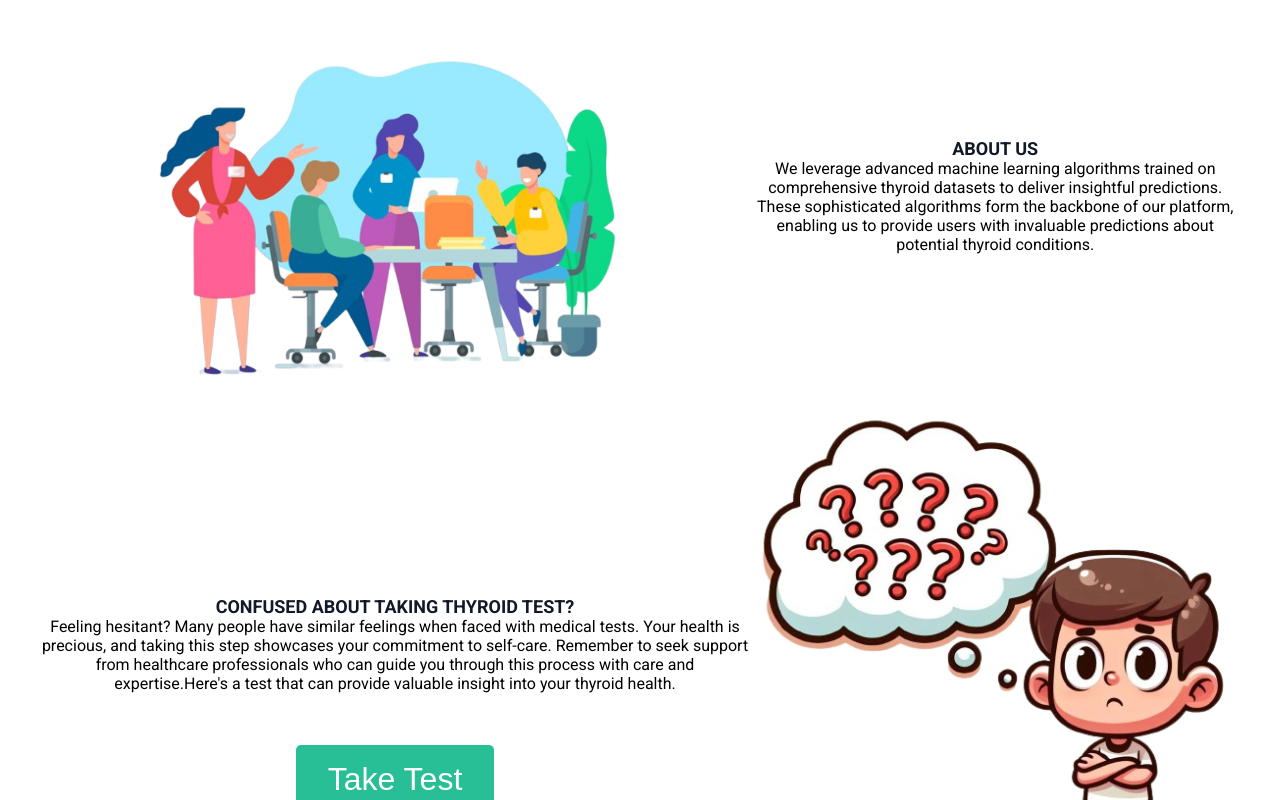
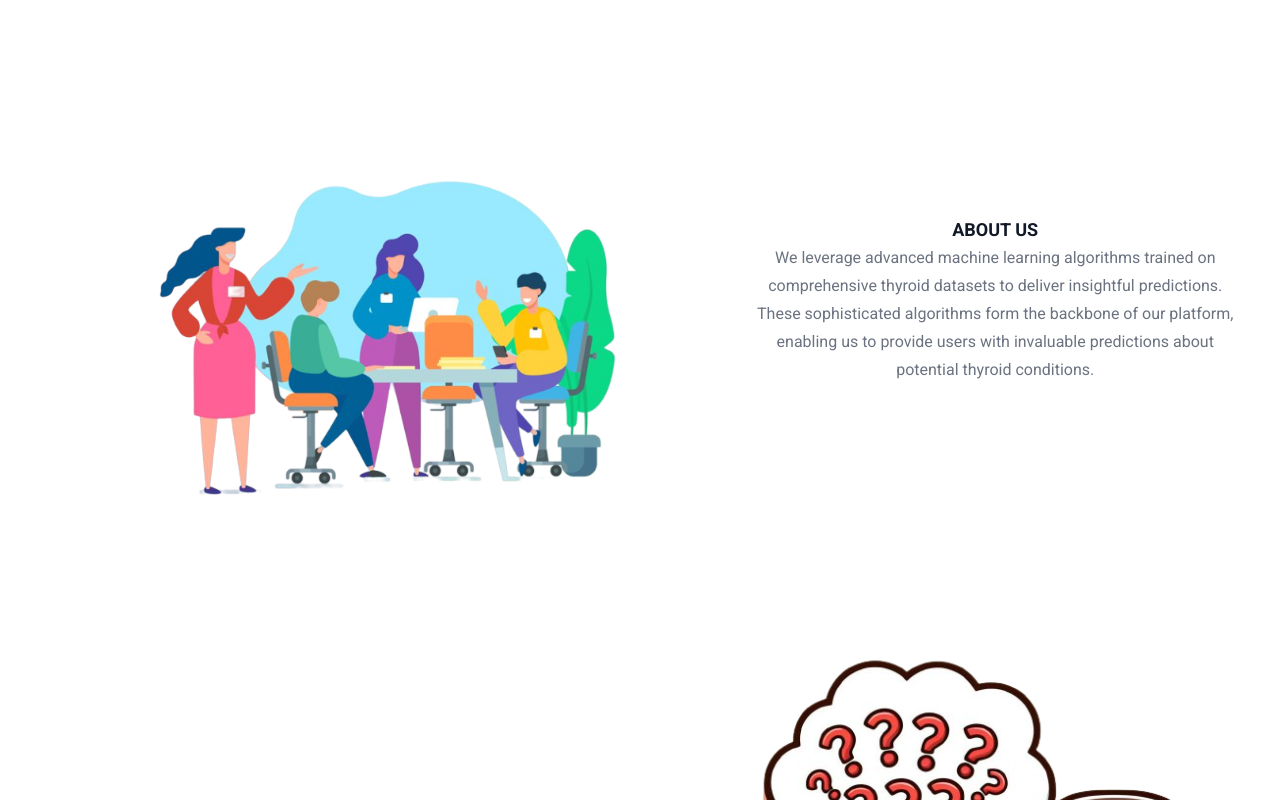
Before and after one commit to Durga-prasad-1/G63ps, a React (Create React App) app in the folder Frontend/: page / in a window 1280 px wide. Shown: the part 720-1520 px from the top of the page. Built offline with nearby package versions, Linux system fonts and the light colour scheme.

Commit message:
home page changed

```diff
--- a/Frontend/src/components/home/Home.jsx
+++ b/Frontend/src/components/home/Home.jsx
@@ -2,12 +2,33 @@ import React from "react";
 import "./style_home.css";
 import about from "../images/about1.png"
 import homePhoto from "../images/original.png";
-import { Link } from "react-router-dom";
+import { Link,useLocation,useNavigate } from "react-router-dom";
+import { useEffect } from "react";
+import {toast,ToastContainer} from "react-toastify";
+import "react-toastify/dist/ReactToastify.css";
 import Test from "../images/test.png"
 
 function Home(props){
+    const location = useLocation();
+    const navigate = useNavigate();
+
+    useEffect(() => {
+    // Parse the query parameter from the URL
+    const searchParams = new URLSearchParams(location.search);
+    const message = searchParams.get('message');
+    console.log(searchParams);
+    console.log(message);
+    if (message) {
+      // Show toast with the message
+        toast.success(message,{
+            position:"top-center"
+        });
+        navigate('.', { replace: true }); // this is to remove query params from url
+    }
+    }, []);
+
     function setNav(){
-    props.func(true); // this is for navbar status
+    //props.func(true); // this is for navbar status
     }
     return(
         <div>
@@ -29,15 +50,15 @@ function Home(props){
             <Link to="/form" ><button className="form_button" onClick={setNav}>Form</button></Link>
             </div>
         </header>
-        </div>
-        <div className="about" id="about">
+
+        <div className="aboutContainer" id="about">
+        <div className="about content" >
             <img src={about} alt="about" />
-            <p>
-                <span className="abt">ABOUT US</span>
-                We leverage advanced machine learning algorithms trained on comprehensive thyroid datasets to deliver insightful predictions. These sophisticated algorithms form the backbone of our platform, enabling us to provide users with invaluable predictions about potential thyroid conditions.
-            </p>
-
-
+                <p>
+                    <span className="abt">ABOUT US</span>
+                    We leverage advanced machine learning algorithms trained on comprehensive thyroid datasets to deliver insightful predictions. These sophisticated algorithms form the backbone of our platform, enabling us to provide users with invaluable predictions about potential thyroid conditions.
+                </p>
+            </div>
         </div>
         <div className="test" id="test">
             <img src={Test} alt="test"/>
@@ -47,8 +68,9 @@ function Home(props){
             </p>
             <Link to="/test"><button className="form_button" onClick={setNav}>Take Test</button></Link>
         </div>
+        <ToastContainer autoClose={3000}/> {/*this is for toast msg*/}
         </div>
-
+        </div>
         );
     }
 export default Home;
--- a/Frontend/src/components/home/style_home.css
+++ b/Frontend/src/components/home/style_home.css
@@ -203,11 +203,68 @@ text-decoration: none;
 .about img {
     height: 300px;
 }
+
 .abt{
     color: #111827;
     font-size: large;
     font-weight: bold;
     display: block;
+}
+.testContainer {
+    min-height: 80vh;
+    display: grid;
+    place-content: center;
+}
+.test {
+    min-height: 30vh;
+    max-width: 1200px;
+    margin: auto;
+    font-family: "Roboto", sans-serif;
+    display: grid;
+    grid-template-columns: auto auto;
+    grid-template-rows: auto auto;
+    align-items: start;
+    place-content: center;
+    text-align: center;
+    align-content: start;
+}
+
+.test p {
+    margin-top: 200px;
+}
+
+.test img {
+    max-width: 100%;
+    height: auto;
+    grid-column: 2;
+    grid-row: 1 / span 2;
+}
+
+.tst {
+    color: #111827;
+    font-size: large;
+    font-weight: bold;
+    display: block;
+    grid-column: 1;
+    grid-row: 1;
+}
+
+.test .form_button {
+    padding: 1rem 2rem;
+    font-size: 2rem;
+    border-radius: 5px;
+    outline: none;
+    border: none;
+    margin-top: 1rem;
+    color: #ffffff;
+    cursor: pointer;
+    background-color: #28bf96;
+    grid-column: 1;
+    grid-row: 2;
+    margin-top: -20px;
+}
+.form_button:hover {
+    background-color: var(--primary-color-dark);
 }
 @media screen and (min-width:1025px){
     .container{
@@ -315,59 +372,3 @@ text-decoration: none;
     width: 350px;
 }
 }
-.testContainer {
-    min-height: 80vh;
-    display: grid;
-    place-content: center;
-}
-.test {
-    min-height: 30vh;
-    max-width: 1200px;
-    margin: auto;
-    font-family: "Roboto", sans-serif;
-    display: grid;
-    grid-template-columns: auto auto;
-    grid-template-rows: auto auto;
-    align-items: start;
-    place-content: center;
-    text-align: center;
-    align-content: start;
-}
-
-.test p {
-    margin-top: 200px;
-}
-
-.test img {
-    max-width: 100%;
-    height: auto;
-    grid-column: 2;
-    grid-row: 1 / span 2;
-}
-
-.tst {
-    color: #111827;
-    font-size: large;
-    font-weight: bold;
-    display: block;
-    grid-column: 1;
-    grid-row: 1;
-}
-
-.test .form_button {
-    padding: 1rem 2rem;
-    font-size: 2rem;
-    border-radius: 5px;
-    outline: none;
-    border: none;
-    margin-top: 1rem;
-    color: #ffffff;
-    cursor: pointer;
-    background-color: #28bf96;
-    grid-column: 1;
-    grid-row: 2;
-    margin-top: -20px;
-}
-.form_button:hover {
-    background-color: var(--primary-color-dark);
-}
```
